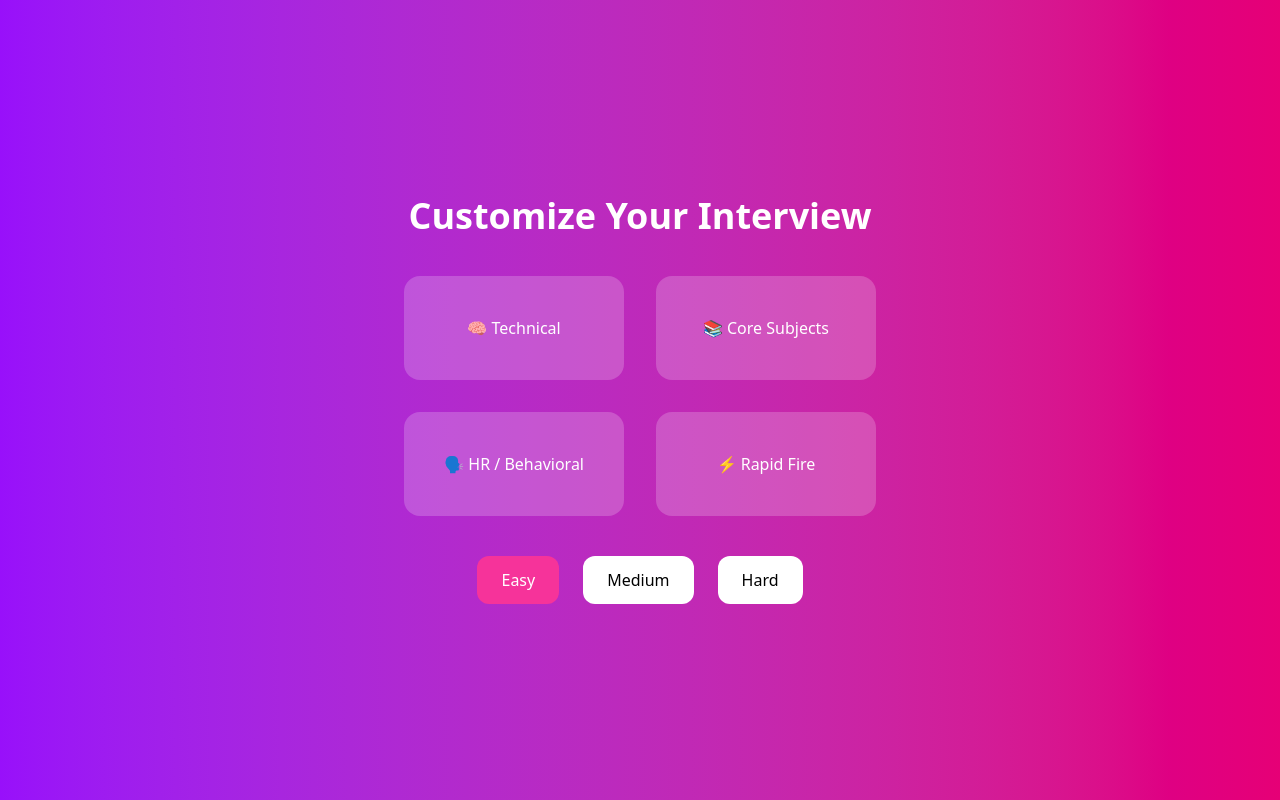
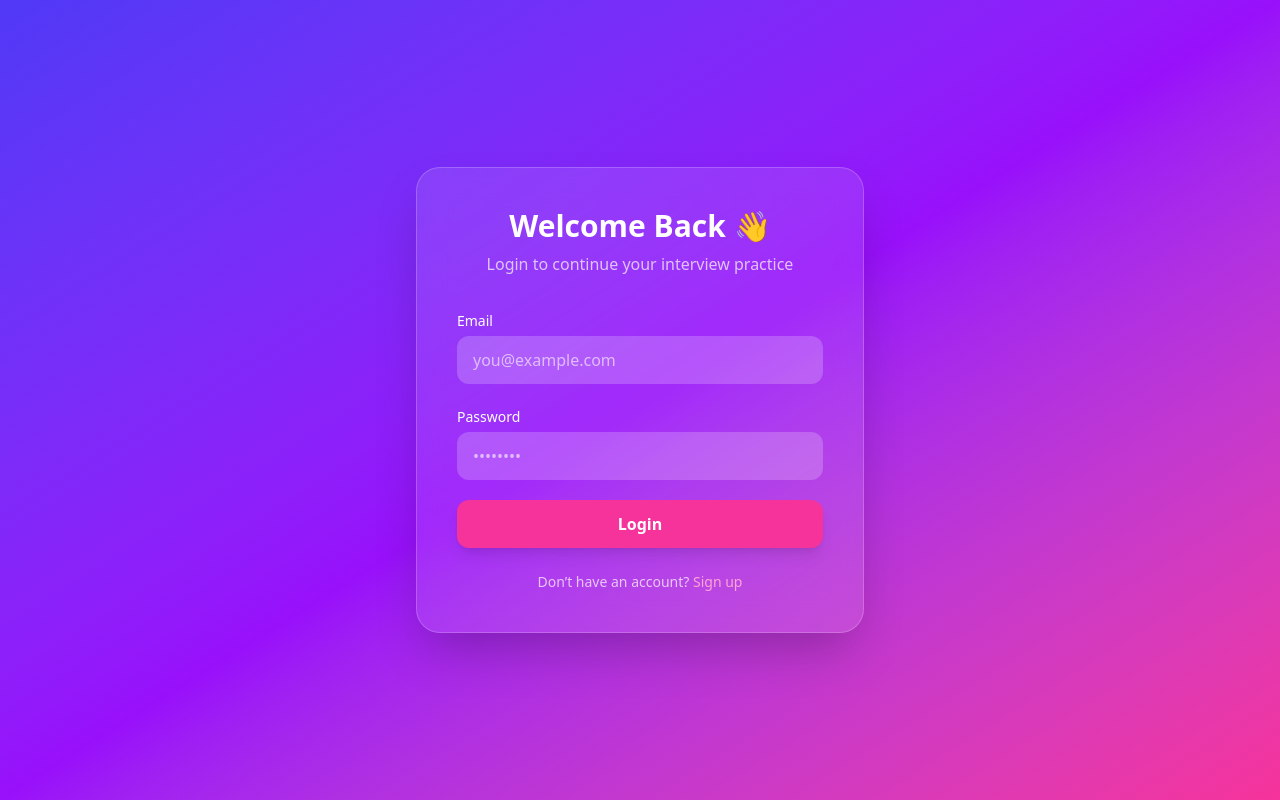
Before and after one commit to Aditi-Raj07/IntervAI, a React (Vite) app in the folder client/: page /login in a window 1280 px wide. Before the commit this address led to /home. Built offline with nearby package versions, Linux system fonts and the light colour scheme; no server answers; sample sign-in values are in the browser's storage.

Commit message:
added firebase

```diff
--- a/client/src/App.jsx
+++ b/client/src/App.jsx
@@ -1,71 +1,48 @@
 import { BrowserRouter, Routes, Route, Navigate } from "react-router-dom";
+import { useEffect, useState } from "react";
 import { onAuthStateChanged } from "firebase/auth";
-import { useEffect, useState } from "react";
+
 import { auth } from "./firebase/firebase";
 
-import Home from "./pages/Home";
-import Interview from "./pages/Interview";
-import Login from "./pages/Login";
+import Interview from "./pages/Interview.jsx";
+import Home from "./pages/Home.jsx";
+import Login from "./pages/Login.jsx";
+import Signup from "./pages/Signup.jsx";
 
 function App() {
   const [user, setUser] = useState(null);
   const [loading, setLoading] = useState(true);
-  const [role, setRole] = useState(null);
 
   useEffect(() => {
     const unsubscribe = onAuthStateChanged(auth, (currentUser) => {
-      if (currentUser) {
-        setUser(currentUser);
-
-        // Simple role logic
-        if (currentUser.email === "youradmin@gmail.com") {
-          setRole("admin");
-        } else {
-          setRole("user");
-        }
-      } else {
-        setUser(null);
-        setRole(null);
-      }
-
+      setUser(currentUser);
       setLoading(false);
     });
 
     return () => unsubscribe();
   }, []);
 
-  if (loading) {
-    return (
-      <div className="min-h-screen flex items-center justify-center bg-black text-white">
-        Loading authentication...
-      </div>
-    );
-  }
+  // Show loading until Firebase checks auth state
+  if (loading) return <div>Loading...</div>;
 
   return (
     <BrowserRouter>
       <Routes>
 
-        {/* LOGIN PAGE */}
+        <Route path="/login" element={<Login />} />
+        <Route path="/signup" element={<Signup />} />
+
         <Route
-          path="/"
-          element={user ? <Navigate to="/home" /> : <Login />}
+          path="/home"
+          element={user ? <Home /> : <Navigate to="/login" />}
         />
 
-        {/* HOME PAGE */}
         <Route
-          path="/home"
-          element={user ? <Home role={role} /> : <Navigate to="/" />}
+          path="/interview/:mode/:level"
+          element={user ? <Interview /> : <Navigate to="/login" />}
         />
 
-        {/* INTERVIEW PAGE */}
-        <Route
-          path="/interview/:mode/:level"
-          element={user ? <Interview /> : <Navigate to="/" />}
-        />
-
-        {/* UNKNOWN ROUTES */}
-        <Route path="*" element={<Navigate to="/" />} />
+        <Route path="*" element={<Navigate to="/home" />} />
 
       </Routes>
     </BrowserRouter>
--- /dev/null
+++ b/client/src/firebase/firebase.js
@@ -0,0 +1,23 @@
+// Import the functions you need from the SDKs you need
+import { getAuth } from "firebase/auth";
+import { initializeApp } from "firebase/app";
+import { getAnalytics } from "firebase/analytics";
+// TODO: Add SDKs for Firebase products that you want to use
+// https://firebase.google.com/docs/web/setup#available-libraries
+
+// Your web app's Firebase configuration
+// For Firebase JS SDK v7.20.0 and later, measurementId is optional
+const firebaseConfig = {
+  apiKey: "AIzaSyD6P8Es-zuC2IRVXK9IOFWKSG-8oAzppzA",
+  authDomain: "interviewai-3f4fe.firebaseapp.com",
+  projectId: "interviewai-3f4fe",
+  storageBucket: "interviewai-3f4fe.firebasestorage.app",
+  messagingSenderId: "708628162695",
+  appId: "1:708628162695:web:4306d9f0e1992e7ae63022",
+  measurementId: "G-NW4PJ8CCTE"
+};
+
+// Initialize Firebase
+const app = initializeApp(firebaseConfig);
+export const auth = getAuth(app);
+const analytics = getAnalytics(app);
--- a/client/src/pages/Home.jsx
+++ b/client/src/pages/Home.jsx
@@ -1,5 +1,7 @@
 import { useState } from "react";
 import { useNavigate } from "react-router-dom";
+// import { signOut } from "firebase/auth";
+// import { auth } from "../firebase/firebase";
 import { signOut } from "firebase/auth";
 import { auth } from "../firebase/firebase";
 
@@ -9,7 +11,6 @@ import { auth } from "../firebase/firebase";
 >
   Logout
 </button>
-
 export default function Home() {
   const navigate = useNavigate();
   const [level, setLevel] = useState("easy");
--- /dev/null
+++ b/client/src/pages/Login.jsx
@@ -0,0 +1,80 @@
+import { useState } from "react";
+import { signInWithEmailAndPassword } from "firebase/auth";
+import { auth } from "../firebase/firebase";
+import { useNavigate, Link } from "react-router-dom";
+
+export default function Login() {
+  const [email, setEmail] = useState("");
+  const [password, setPassword] = useState("");
+  const [loading, setLoading] = useState(false);
+
+  const navigate = useNavigate();
+
+  const handleLogin = async () => {
+    try {
+      setLoading(true);
+      await signInWithEmailAndPassword(auth, email, password);
+      navigate("/home");
+    } catch (error) {
+      alert(error.message);
+    } finally {
+      setLoading(false);
+    }
+  };
+
+  return (
+    <div className="min-h-screen flex items-center justify-center bg-gradient-to-br from-indigo-600 via-purple-600 to-pink-500 px-4">
+
+      <div className="bg-white/10 backdrop-blur-lg border border-white/20 shadow-2xl rounded-3xl p-10 w-full max-w-md">
+
+        <h2 className="text-3xl font-bold text-white text-center mb-2">
+          Welcome Back 👋
+        </h2>
+
+        <p className="text-white/70 text-center mb-8">
+          Login to continue your interview practice
+        </p>
+
+        <div className="space-y-5">
+
+          <div>
+            <label className="text-white text-sm">Email</label>
+            <input
+              type="email"
+              placeholder="you@example.com"
+              onChange={(e) => setEmail(e.target.value)}
+              className="mt-1 w-full px-4 py-3 rounded-xl bg-white/20 text-white placeholder-white/60 focus:outline-none focus:ring-2 focus:ring-pink-400"
+            />
+          </div>
+
+          <div>
+            <label className="text-white text-sm">Password</label>
+            <input
+              type="password"
+              placeholder="••••••••"
+              onChange={(e) => setPassword(e.target.value)}
+              className="mt-1 w-full px-4 py-3 rounded-xl bg-white/20 text-white placeholder-white/60 focus:outline-none focus:ring-2 focus:ring-pink-400"
+            />
+          </div>
+
+          <button
+            onClick={handleLogin}
+            disabled={loading}
+            className="w-full bg-pink-500 hover:bg-pink-600 transition-all duration-300 text-white font-semibold py-3 rounded-xl shadow-lg disabled:opacity-50"
+          >
+            {loading ? "Logging in..." : "Login"}
+          </button>
+
+        </div>
+
+        <p className="text-white/70 text-sm text-center mt-6">
+          Don’t have an account?{" "}
+          <Link to="/signup" className="text-pink-300 hover:underline">
+            Sign up
+          </Link>
+        </p>
+
+      </div>
+    </div>
+  );
+}
--- /dev/null
+++ b/client/src/pages/Signup.jsx
@@ -0,0 +1,79 @@
+import { useState } from "react";
+import { createUserWithEmailAndPassword } from "firebase/auth";
+import { auth } from "../firebase/firebase";
+import { useNavigate, Link } from "react-router-dom";
+
+export default function Signup() {
+  const [email, setEmail] = useState("");
+  const [password, setPassword] = useState("");
+  const [loading, setLoading] = useState(false);
+  const navigate = useNavigate();
+
+  const handleSignup = async () => {
+    try {
+      setLoading(true);
+      await createUserWithEmailAndPassword(auth, email, password);
+      navigate("/home");
+    } catch (error) {
+      alert(error.message);
+    } finally {
+      setLoading(false);
+    }
+  };
+
+  return (
+    <div className="min-h-screen flex items-center justify-center bg-gradient-to-br from-purple-600 via-pink-500 to-red-500 px-4">
+
+      <div className="bg-white/10 backdrop-blur-lg border border-white/20 shadow-2xl rounded-3xl p-10 w-full max-w-md">
+
+        <h2 className="text-3xl font-bold text-white text-center mb-2">
+          Create Account
+        </h2>
+
+        <p className="text-white/70 text-center mb-8">
+          Join InterviewAI and start practicing 🚀
+        </p>
+
+        <div className="space-y-5">
+
+          <div>
+            <label className="text-white text-sm">Email</label>
+            <input
+              type="email"
+              placeholder="you@example.com"
+              onChange={(e) => setEmail(e.target.value)}
+              className="mt-1 w-full px-4 py-3 rounded-xl bg-white/20 text-white placeholder-white/60 focus:outline-none focus:ring-2 focus:ring-pink-400"
+            />
+          </div>
+
+          <div>
+            <label className="text-white text-sm">Password</label>
+            <input
+              type="password"
+              placeholder="••••••••"
+              onChange={(e) => setPassword(e.target.value)}
+              className="mt-1 w-full px-4 py-3 rounded-xl bg-white/20 text-white placeholder-white/60 focus:outline-none focus:ring-2 focus:ring-pink-400"
+            />
+          </div>
+
+          <button
+            onClick={handleSignup}
+            disabled={loading}
+            className="w-full bg-pink-500 hover:bg-pink-600 transition-all duration-300 text-white font-semibold py-3 rounded-xl shadow-lg disabled:opacity-50"
+          >
+            {loading ? "Creating Account..." : "Sign Up"}
+          </button>
+
+        </div>
+
+        <p className="text-white/70 text-sm text-center mt-6">
+          Already have an account?{" "}
+          <Link to="/login" className="text-pink-300 hover:underline">
+            Login
+          </Link>
+        </p>
+
+      </div>
+    </div>
+  );
+}
```
